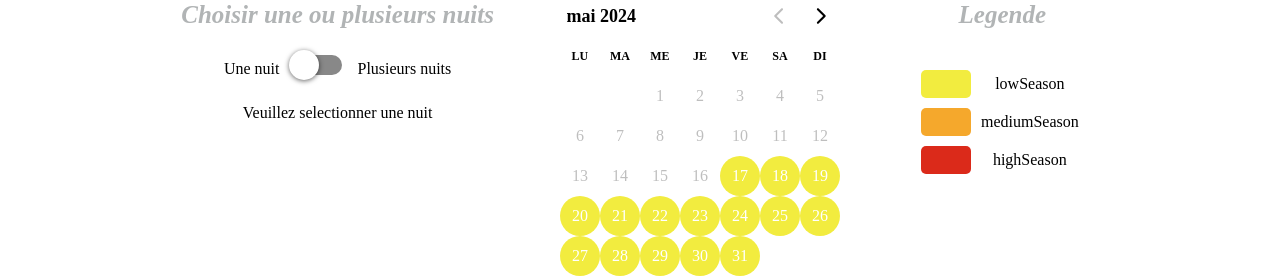
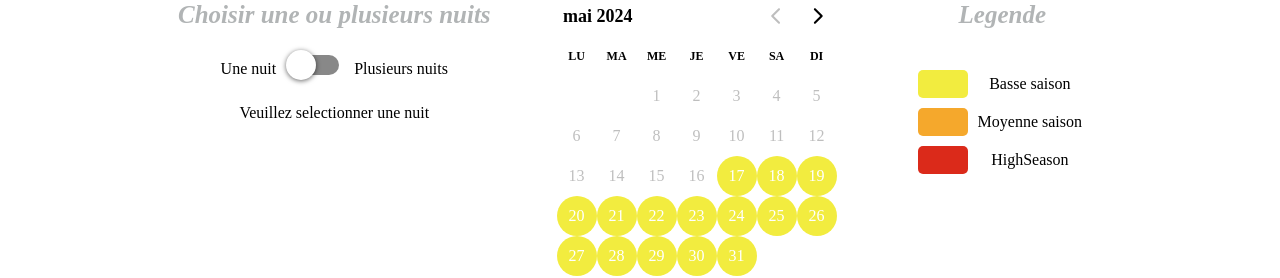
Before and after one commit to AlibertJimmy/Lesboisflottes, a React (Create React App) app: page /Pricing in a window 1280 px wide. Shown: the part 304-582 px from the top of the page. Built offline with nearby package versions, Linux system fonts and the light colour scheme.

Commit message:
corrected legend tranduction

```diff
--- a/src/components/Pricing/SeasonLegend/seasonLegend.jsx
+++ b/src/components/Pricing/SeasonLegend/seasonLegend.jsx
@@ -32,15 +32,15 @@ function SeasonLegend() {
             <LegendTable>
                 <tr>
                     <LegendTDCell style={{backgroundColor:colors.lowSeason , width:'40px'}}></LegendTDCell>
-                    <LegendTDCell>{t("lowSeason")}</LegendTDCell>
+                    <LegendTDCell>{t("LowSeason")}</LegendTDCell>
                 </tr>
                 <tr>
                     <LegendTDCell style={{backgroundColor:colors.mediumSeason , width:'40px'}}></LegendTDCell>
-                    <LegendTDCell>{t("mediumSeason")}</LegendTDCell>
+                    <LegendTDCell>{t("MediumSeason")}</LegendTDCell>
                 </tr>
                 <tr>
                     <LegendTDCell style={{backgroundColor:colors.highSeason , width:'40px'}}></LegendTDCell>
-                    <LegendTDCell>{t("highSeason")}</LegendTDCell>
+                    <LegendTDCell>{t("HighSeason")}</LegendTDCell>
                 </tr>
             </LegendTable>
         </div>
```
